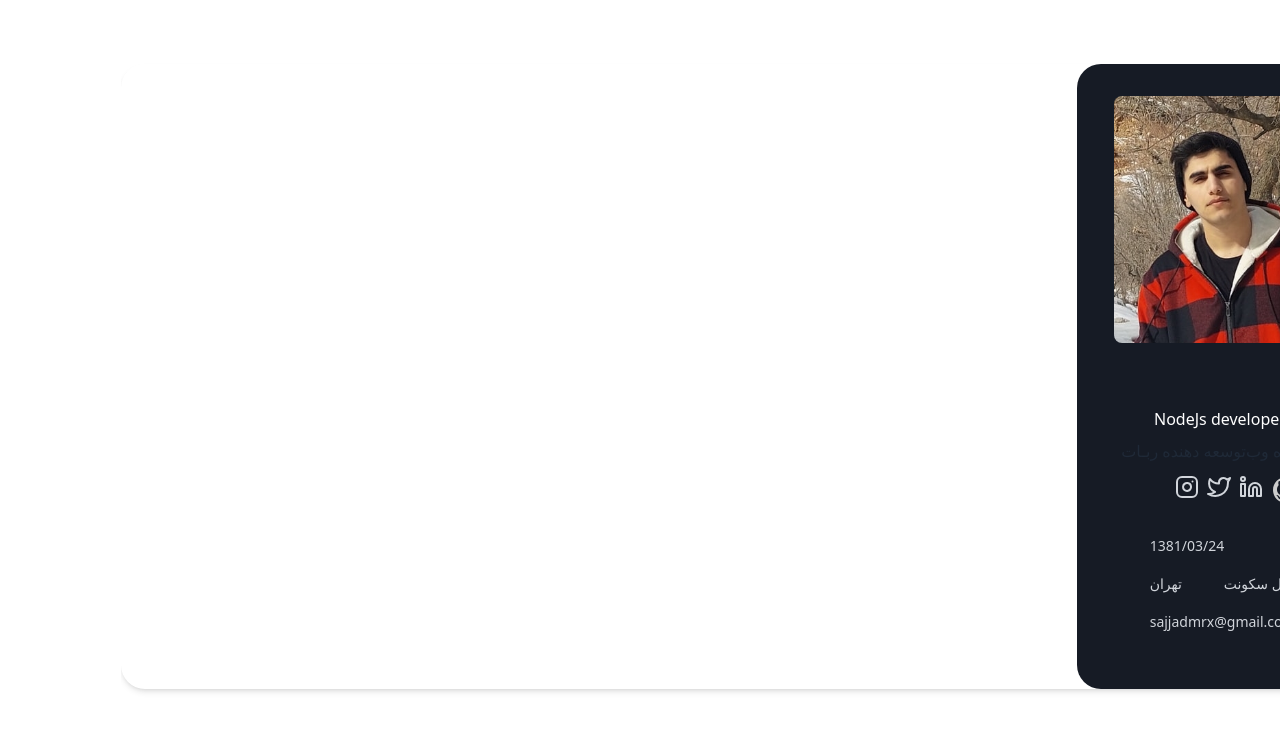
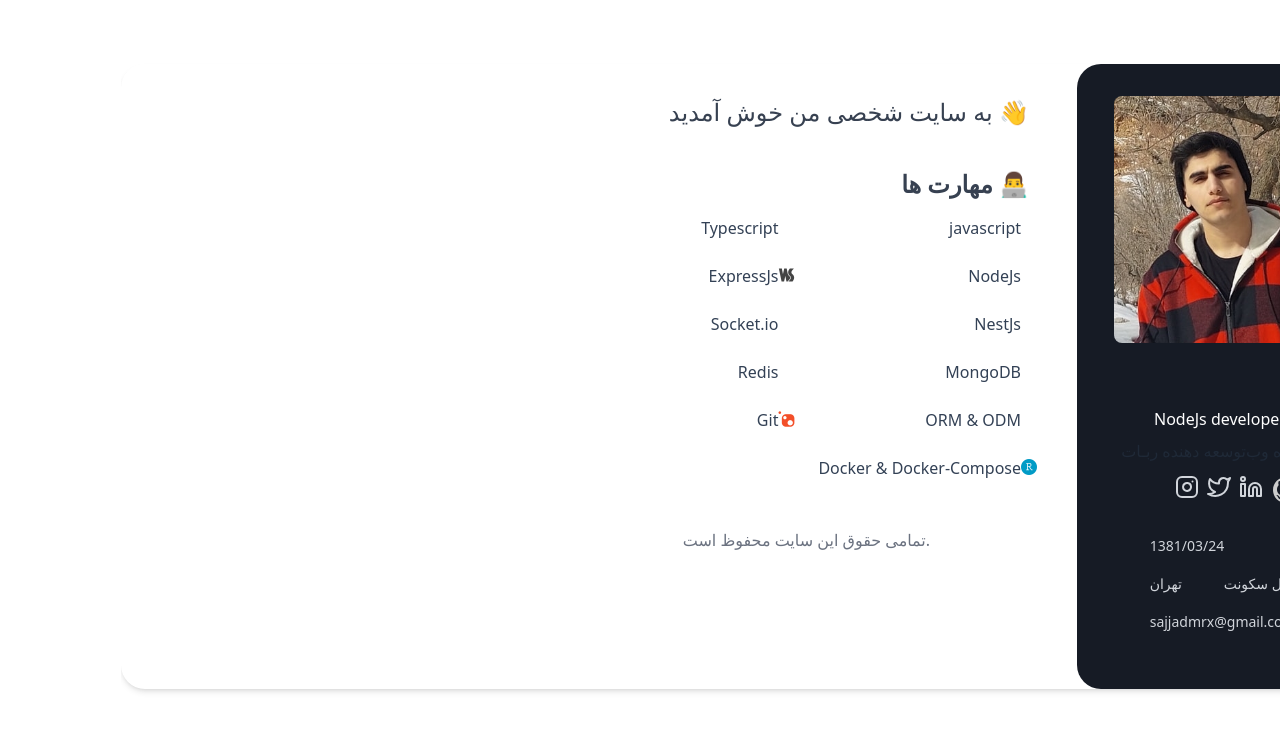
Before and after one commit to sajjadmrx/personal-web, a React (Create React App) app: page / in a window 1280 px wide. Shown: the top 730 px of the page. Built offline with nearby package versions, Linux system fonts and the light colour scheme.

Commit message:
added skills & footer

```diff
--- a/package.json
+++ b/package.json
@@ -11,6 +11,7 @@
     "@types/react": "^18.0.24",
     "@types/react-dom": "^18.0.8",
     "daisyui": "^2.33.0",
+    "devicon": "^2.15.1",
     "react": "^18.2.0",
     "react-dom": "^18.2.0",
     "react-scripts": "5.0.1",
--- /dev/null
+++ b/src/components/biography/index.tsx
@@ -0,0 +1,18 @@
+import React from "react";
+
+export class BiographyComponent extends React.Component<any, any> {
+    render() {
+        return (
+            <div>
+                <div className="mb-10">
+                    <div className="flex items-center text-gray-700 dark:text-gray-300 mb-2">
+                        <h2 className="mx-2 text-2xl font-semi-bold dark:text-gray-100">
+                            👋
+                            به سایت شخصی من خوش آمدید
+                        </h2>
+                    </div>
+                </div>
+            </div>
+        )
+    }
+}
--- /dev/null
+++ b/src/components/footer/index.tsx
@@ -0,0 +1,15 @@
+import React from "react";
+
+export class FooterComponent extends React.Component<any, any> {
+    render() {
+        return (
+            <div>
+                <footer className="mx-auto text-center my-8">
+                    <p className="text-gray-500" dir="ltr">
+                        تمامی حقوق این سایت محفوظ است.
+                    </p>
+                </footer>
+            </div>
+        )
+    }
+}
--- a/src/components/profile/info.component.tsx
+++ b/src/components/profile/info.component.tsx
@@ -5,6 +5,7 @@ export class InfoComponent extends React.Component<any, any> {
         return (
             <div>
                 <table className="w-full text-gray-300 text-sm max-w-[250px] mb-2">
+                    <tbody>
                     <tr className="flex justify-between mb-4">
                         <td>متولد</td>
                         <td>1381/03/24</td>
@@ -17,6 +18,7 @@ export class InfoComponent extends React.Component<any, any> {
                         <td>ایمیل</td>
                         <td>sajjadmrx@gmail.com</td>
                     </tr>
+                    </tbody>
                 </table>
             </div>
         )
--- a/src/components/profile/socialMedia.component.tsx
+++ b/src/components/profile/socialMedia.component.tsx
@@ -5,7 +5,7 @@ export class SocialMediaComponent extends React.Component<any, any> {
         return (
             <div>
                 <div className="flex flex-row-reverse mb-6">
-                    <a href="https://www.instagram.com/sajjadmrx/" target="_blank">
+                    <a href="https://www.instagram.com/sajjadmrx/" target="_blank" rel={'noreferrer'}>
                         <svg className="icon m-1 text-gray-300" fill="none" height="24"
                              stroke="currentColor"
                              strokeLinecap="round" strokeLinejoin="round" strokeWidth="2"
@@ -17,7 +17,7 @@ export class SocialMediaComponent extends React.Component<any, any> {
                             <line x1="17.5" x2="17.51" y1="6.5" y2="6.5"/>
                         </svg>
                     </a>
-                    <a href="https://twitter.com/sajjadmrx" target="_blank">
+                    <a href="https://twitter.com/sajjadmrx" target="_blank" rel={'noreferrer'}>
                         <svg className=" icon m-1 text-gray-300" fill="none" height="24"
                              stroke="currentColor"
                              strokeLinecap="round" strokeLinejoin="round" strokeWidth="2"
@@ -28,7 +28,7 @@ export class SocialMediaComponent extends React.Component<any, any> {
                                 d="M23 3a10.9 10.9 0 0 1-3.14 1.53 4.48 4.48 0 0 0-7.86 3v1A10.66 10.66 0 0 1 3 4s-4 9 5 13a11.64 11.64 0 0 1-7 2c9 5 20 0 20-11.5a4.5 4.5 0 0 0-.08-.83A7.72 7.72 0 0 0 23 3z"/>
                         </svg>
                     </a>
-                    <a href="https://inkedin.com/in/sajjadmrx" target="_blank">
+                    <a href="https://inkedin.com/in/sajjadmrx" target="_blank" rel={'noreferrer'}>
                         <svg className="icon m-1 text-gray-300" fill="none" height="24"
                              stroke="currentColor"
                              strokeLinecap="round" strokeLinejoin="round" strokeWidth="2"
@@ -41,7 +41,7 @@ export class SocialMediaComponent extends React.Component<any, any> {
                             <circle cx="4" cy="4" r="2"/>
                         </svg>
                     </a>
-                    <a href="https://github.com/sajjadmrx" target="_blank">
+                    <a href="https://github.com/sajjadmrx" target="_blank" rel={'noreferrer'}>
                         <svg className="icon m-1 text-gray-300" height="32" viewBox="0 0 172 172" width="32"
                              x="0px"
                              xmlns="http://www.w3.org/2000/svg"
@@ -50,7 +50,7 @@ export class SocialMediaComponent extends React.Component<any, any> {
                                fontWeight="normal"
                                stroke="none" strokeDasharray="" strokeDashoffset="0" strokeLinecap="butt"
                                strokeLinejoin="miter" strokeMiterlimit="10" strokeWidth="1"
-                               style={{'mixBlendMode':'normal'}}>
+                               style={{'mixBlendMode': 'normal'}}>
                                 <path d="M0,172v-172h172v172z" fill="none"></path>
                                 <g fill="#cccccc">
                                     <path
--- /dev/null
+++ b/src/components/skills/index.tsx
@@ -0,0 +1,36 @@
+import React from "react";
+import 'devicon'
+import {Skill} from "../../shared/interfaces/skill.interface";
+
+interface Prop {
+    skills: Skill[]
+}
+
+export class SkillsComponent extends React.Component<Prop, any> {
+    render() {
+        return (
+            <div>
+                <div className="mb-10">
+                    <div className="flex items-center text-gray-700 mb-4 dark:text-gray-300">
+                        <h2 className="mx-2 text-2xl font-semibold dark:text-gray-200">
+                            👨‍💻
+                            مهارت ها
+                        </h2>
+                    </div>
+                    <div className="grid grid-cols1 sm:grid-cols-2 gap-y-4 gap-x-6">
+                        {this.props.skills.map((skill: Skill) => {
+                            return (
+                                <div key={skill.id}>
+                                 <span
+                                     className="inline-block font-medium text-slate-700 text-md mb-2 dark:text-gray-300">{skill.name}
+                                     <i className={skill.icon + " colored"}></i>
+                                     </span>
+                                </div>
+                            )
+                        })}
+                    </div>
+                </div>
+            </div>
+        )
+    }
+}
--- /dev/null
+++ b/src/components/skills/skills.ts
@@ -0,0 +1,59 @@
+import {Skill} from "../../shared/interfaces/skill.interface";
+
+export const skills: Array<Skill> = [
+    {
+        id: 1,
+        name: 'javascript',
+        icon: 'devicon-javascript-plain'
+    },
+    {
+        id: 2,
+        name: 'Typescript',
+        icon: 'devicon-typescript-plain'
+    },
+    {
+        id: 3,
+        name: 'NodeJs',
+        icon: 'devicon-nodejs-plain'
+    },
+    {
+        id: 4,
+        name: 'ExpressJs',
+        icon: 'devicon-express-original'
+    },
+    {
+        id: 5,
+        name: 'NestJs',
+        icon: 'devicon-nestjs-plain'
+    },
+    {
+        id: 6,
+        name: 'Socket.io',
+        icon: 'devicon-socketio-original'
+    },
+    {
+        id: 7,
+        name: 'MongoDB',
+        icon: 'devicon-mongodb-plain'
+    },
+    {
+        id: 8,
+        name: 'Redis',
+        icon: 'devicon-redis-plain'
+    },
+    {
+        id: 9,
+        name: 'ORM & ODM',
+        icon: 'devicon-vuetify-line'
+    },
+    {
+        id: 10,
+        name: 'Git',
+        icon: 'devicon-git-plain'
+    },
+    {
+        id: 11,
+        name: 'Docker & Docker-Compose',
+        icon: 'devicon-docker-plain'
+    }
+]
--- a/src/pages/home/home.page.tsx
+++ b/src/pages/home/home.page.tsx
@@ -1,10 +1,14 @@
 import React from "react";
 import {ProfileComponent} from "../../components/profile";
+import {BiographyComponent} from "../../components/biography";
+import {SkillsComponent} from "../../components/skills";
+import {skills} from "../../components/skills/skills";
+import {FooterComponent} from "../../components/footer";
 
 export class HomePage extends React.Component<any, any> {
     render() {
         return (
-            <div>
+            <div className={"max-w-7xl mx-auto"}>
                 <div className="flex flex-col shadow-md rounded-3xl lg:flex-row dark:bg-zinc-900/95">
                     <aside className="bg-secondary rounded-3xl p-8 dark:bg-[#131313]">
 
@@ -12,6 +16,12 @@ export class HomePage extends React.Component<any, any> {
 
 
                     </aside>
+
+                    <main className=" p-6 lg:py-8 lg:px-10 rounded-3xl dark:bg-zinc-900/95">
+                        <BiographyComponent/>
+                        <SkillsComponent skills={skills}/>
+                        <FooterComponent/>
+                    </main>
                 </div>
             </div>
         );
--- /dev/null
+++ b/src/shared/interfaces/skill.interface.ts
@@ -0,0 +1,5 @@
+export interface Skill {
+    id: number,
+    name: string
+    icon: string
+}
```
Also changed, not shown: public/index.html (+7 -7 lines), 1 other file (tests, documents, lock files or other folders).
